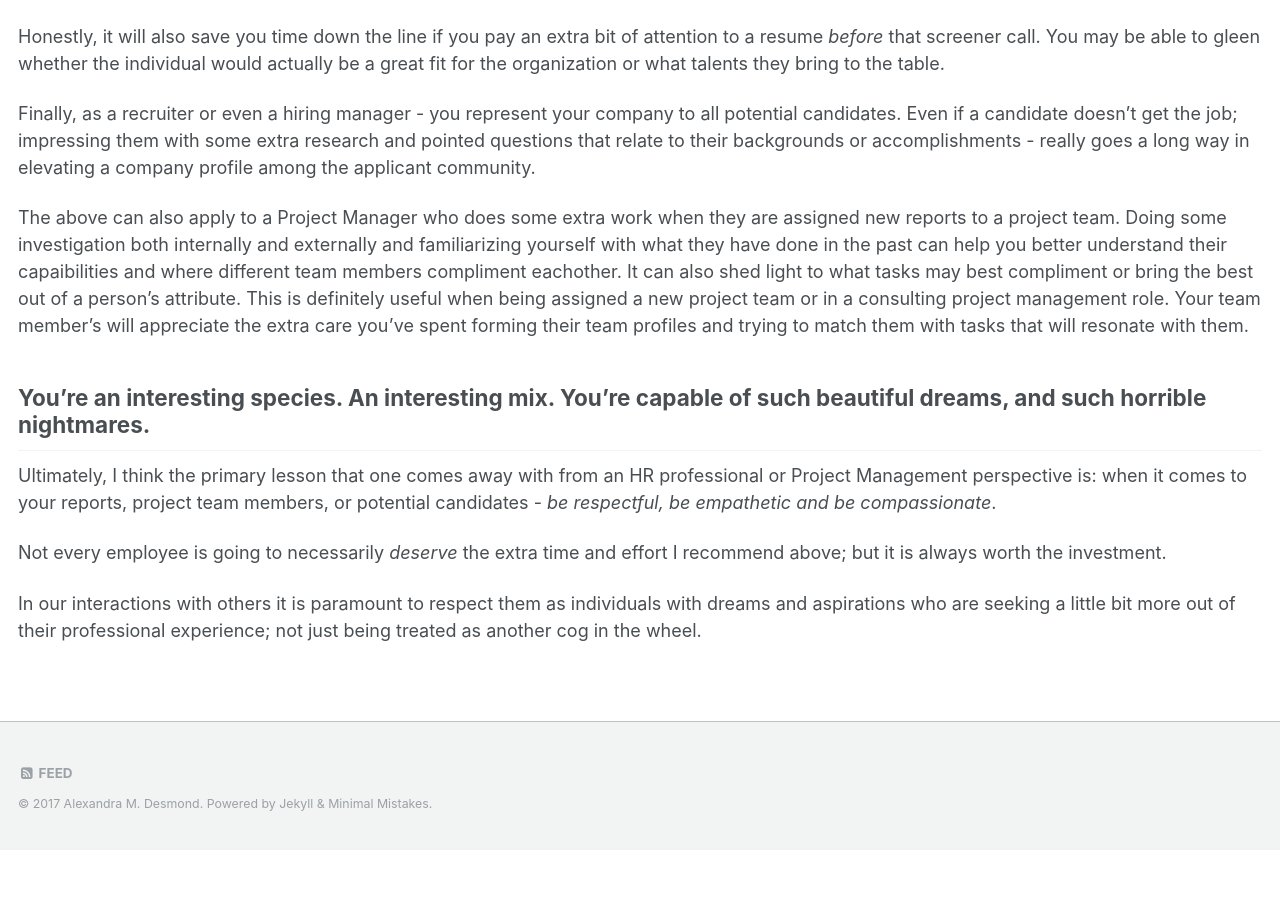
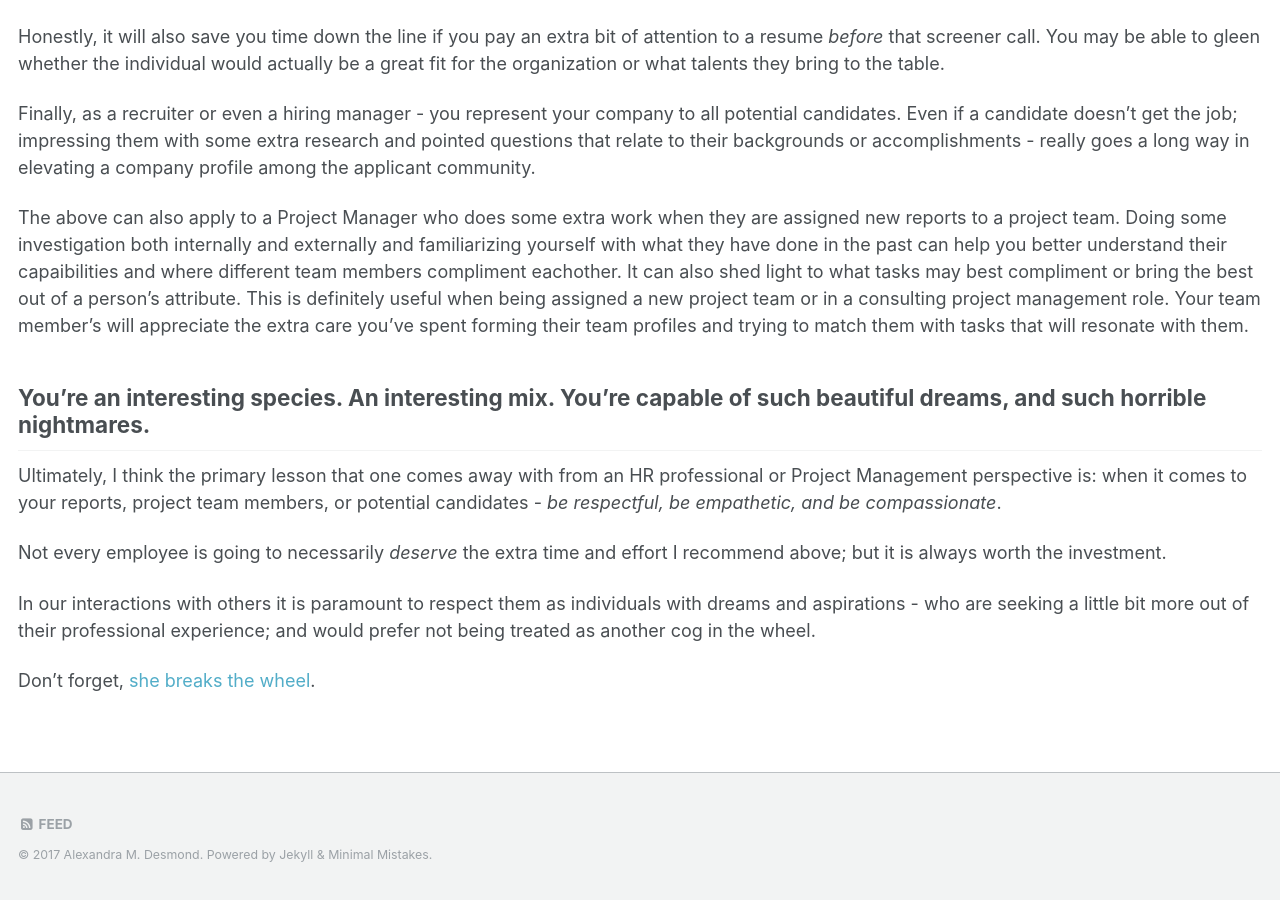
Before and after one commit to firesparks8/firesparks8.github.io, a Jekyll site: the page built from _posts/2017-3-31-The-Contact-Experience.md, in a window 1280 px wide and 900 px high, scrolled down 1803 px. Built offline with Jekyll 4.4.1, drawn with Linux system fonts in a browser that asks for light colours; before the commit the page ends 2653 px from its top, so only the background shows below that.

Commit message:
Update 2017-3-31-The-Contact-Experience.md

```diff
--- a/_posts/2017-3-31-The-Contact-Experience.md
+++ b/_posts/2017-3-31-The-Contact-Experience.md
@@ -45,8 +45,10 @@ The above can also apply to a Project Manager who does some extra work when they
 
 ## You're an interesting species. An interesting mix. You're capable of such beautiful dreams, and such horrible nightmares.
 
-Ultimately, I think the primary lesson that one comes away with from an HR professional or Project Management perspective is: when it comes to your reports, project team members, or potential candidates - *be respectful, be empathetic and be compassionate*.
+Ultimately, I think the primary lesson that one comes away with from an HR professional or Project Management perspective is: when it comes to your reports, project team members, or potential candidates - *be respectful, be empathetic, and be compassionate*.
 
 Not every employee is going to necessarily *deserve* the extra time and effort I recommend above; but it is always worth the investment.
 
-In our interactions with others it is paramount to respect them as individuals with dreams and aspirations who are seeking a little bit more out of their professional experience; not just being treated as another cog in the wheel.
+In our interactions with others it is paramount to respect them as individuals with dreams and aspirations - who are seeking a little bit more out of their professional experience; and would prefer not being treated as another cog in the wheel.
+
+Don't forget, <a href="https://www.youtube.com/watch?v=F9Bo89m2f6g">she breaks the wheel</a>.
```
